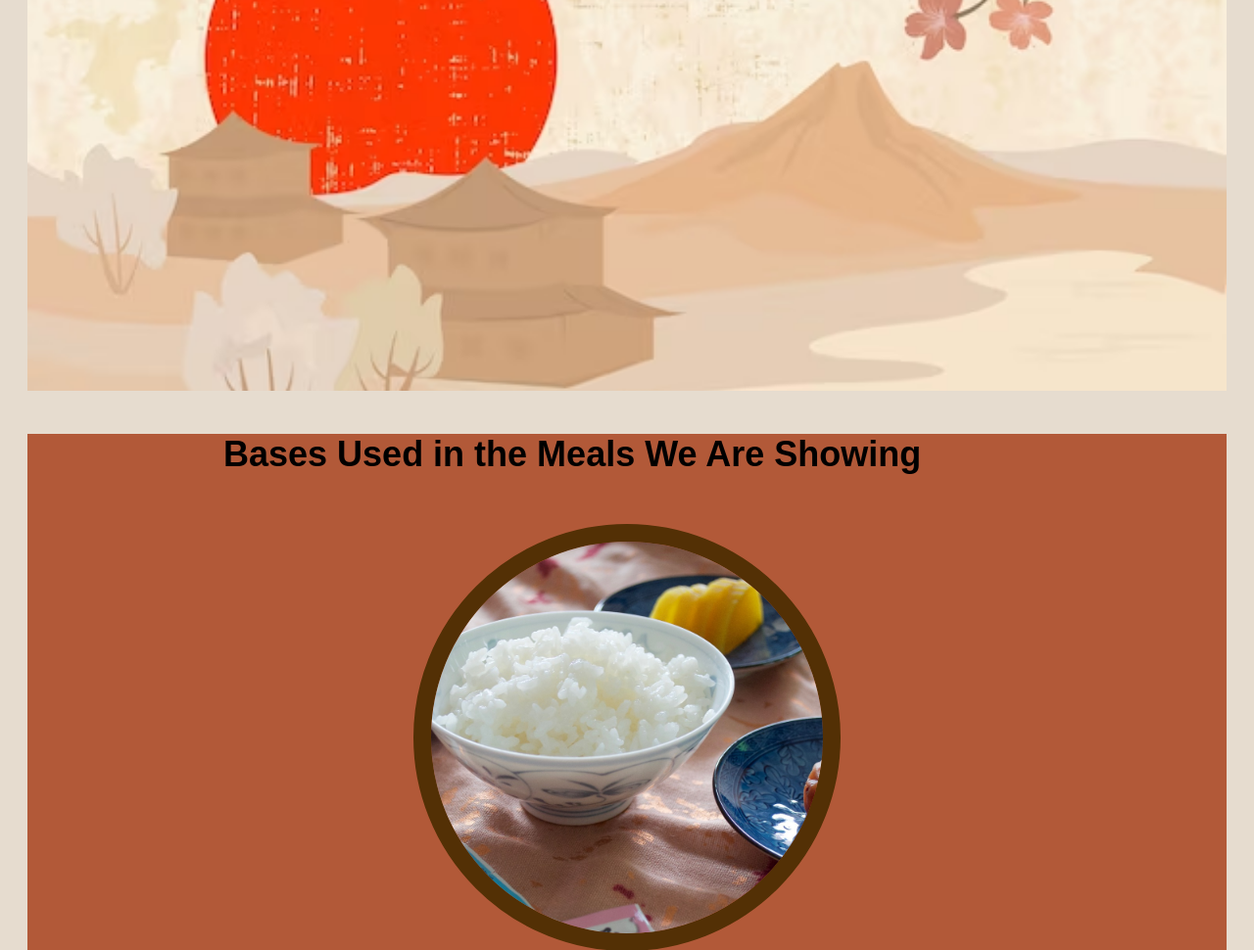
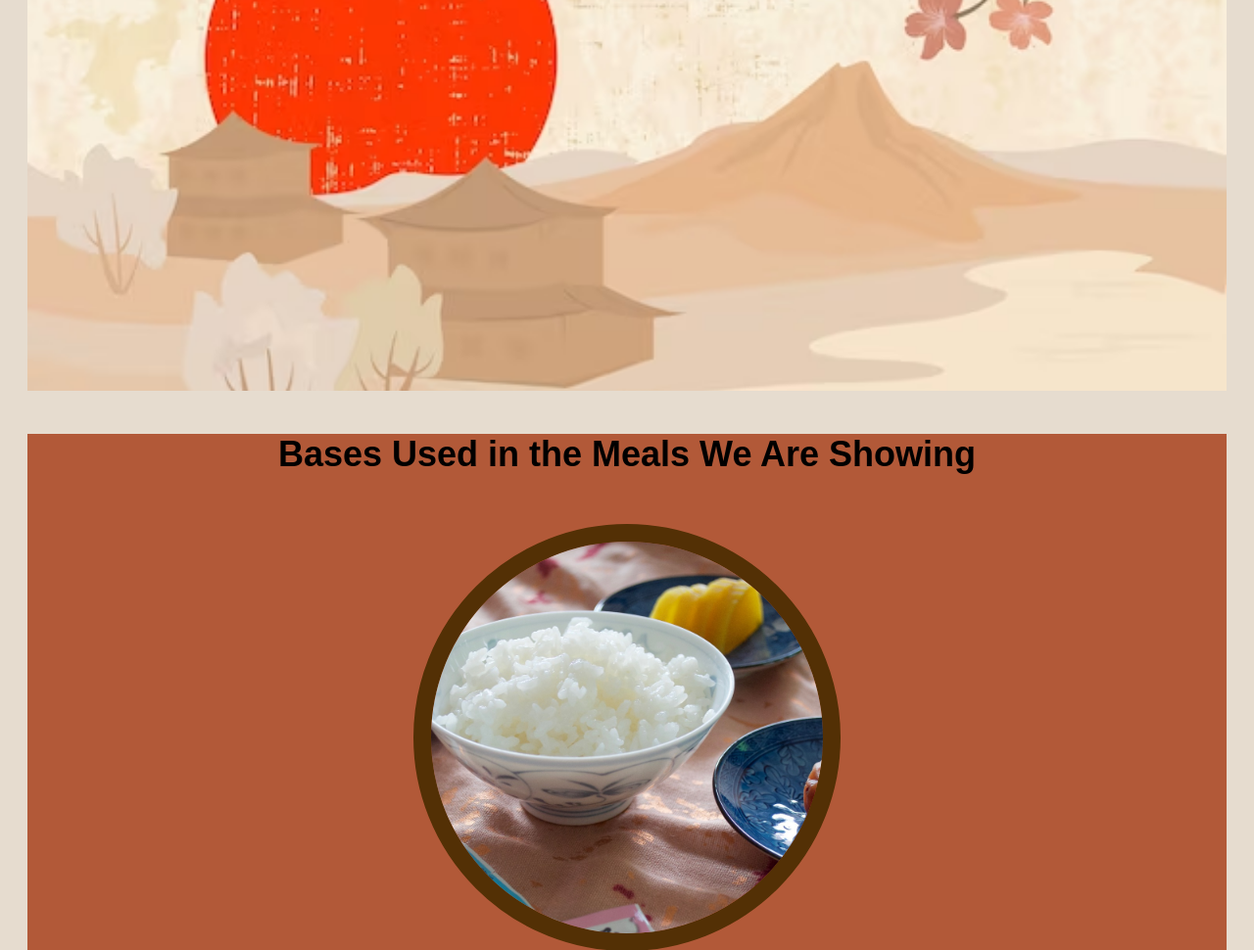
Before and after one commit to 21603/13DTP-website-project, a Flask app: page / in a window 1280 px wide. Shown: the part 375-1345 px from the top of the page at 98% size. Run offline with Flask 3, Linux system fonts and the light colour scheme.

Commit message:
documentation

```diff
--- a/app/static/home.css
+++ b/app/static/home.css
@@ -60,8 +60,9 @@ body {
   .section-title {
     font-size: 36px;
     margin-bottom: 10px;
-    padding-left: 200px;
+    text-align: center;
 }
+
 
 
   .section-text {
```
Also changed, not shown: 2 other files.
